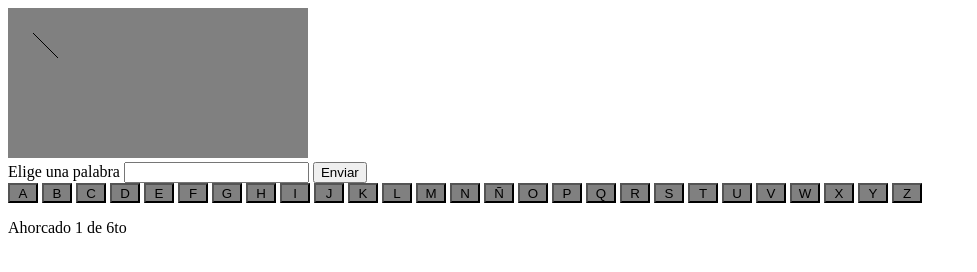
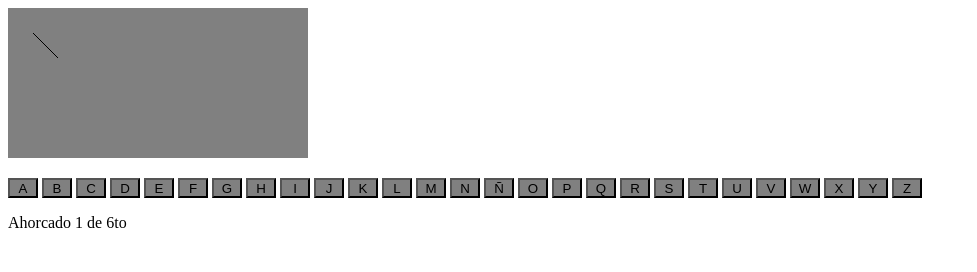
Before and after one commit to destrada-2019308/Ahorcado, a plain HTML site: page index.html in a window 1280 px wide. Shown: the whole page, without its empty margins (0-977 px from the left). Drawn offline with Linux system fonts and the light colour scheme.

Commit message:
Quinto commit

```diff
--- a/code.js
+++ b/code.js
@@ -3,6 +3,8 @@ function decision ()
     var array = ["agua", "vaso", "asd", "juan"];
     var aleatorio=Math.floor((Math.random()*4));
     console.log(array[aleatorio]);
+
+    //document.getElementById("mostrar").innerHTML = (array[aleatorio])
 }
 
 decision();
@@ -12,6 +14,14 @@ const getValueInput = () =>{
     console.log(valorInput);
 }
 
+
+
+const validarLetra = () =>{
+    var btn = document.getElementById("boton");
+    console(btn);
+
+}
+
 var c = document.getElementById("canvas");
 var ctx = c.getContext("2d");
 ctx.beginPath();
--- a/index.html
+++ b/index.html
@@ -8,12 +8,12 @@
 <body>
     <canvas id="canvas" class="canvas"></canvas>
 
-    <div>
+    <!--<div>
         <label for="">Elige una palabra </label>
         <input type="text" id="obtener">
         <button type="button" onclick="getValueInput()">Enviar</button>
-    </div>
-
+    </div>-->
+    <p id="mostrar"></p>
     <button id="boton" class="boton">A</button>
     <button id="boton" class="boton">B</button>
     <button id="boton" class="boton">C</button>
@@ -23,24 +23,24 @@
     <button id="boton" class="boton">G</button>
     <button id="boton" class="boton">H</button>
     <button id="boton" class="boton">I</button>
-    <button class="boton">J</button>
-    <button class="boton">K</button>
-    <button class="boton">L</button>
-    <button class="boton">M</button>
-    <button class="boton">N</button>
-    <button class="boton">Ñ</button>
-    <button class="boton">O</button>
-    <button class="boton">P</button>
-    <button class="boton">Q</button>
-    <button class="boton">R</button>
-    <button class="boton">S</button>
-    <button class="boton">T</button>
-    <button class="boton">U</button>
-    <button class="boton">V</button>
-    <button class="boton">W</button>
-    <button class="boton">X</button>
-    <button class="boton">Y</button>
-    <button class="boton">Z</button>
+    <button id="boton">J</button>
+    <button id="boton">K</button>
+    <button id="boton">L</button>
+    <button id="boton">M</button>
+    <button id="boton">N</button>
+    <button id="boton">Ñ</button>
+    <button id="boton">O</button>
+    <button id="boton">P</button>
+    <button id="boton">Q</button>
+    <button id="boton">R</button>
+    <button id="boton">S</button>
+    <button id="boton">T</button>
+    <button id="boton">U</button>
+    <button id="boton">V</button>
+    <button id="boton">W</button>
+    <button id="boton">X</button>
+    <button id="boton">Y</button>
+    <button id="boton">Z</button>
     <p>Ahorcado 1 de 6to</p>
     <script src="code.js"></script>
 </body>
--- a/style.css
+++ b/style.css
@@ -2,7 +2,7 @@
     background-color: gray;
 }
 
-.boton{
+#boton{
     background-color: gray;
     height: 20px;
     width: 30px;
```
Also changed, not shown: Notas.txt.
